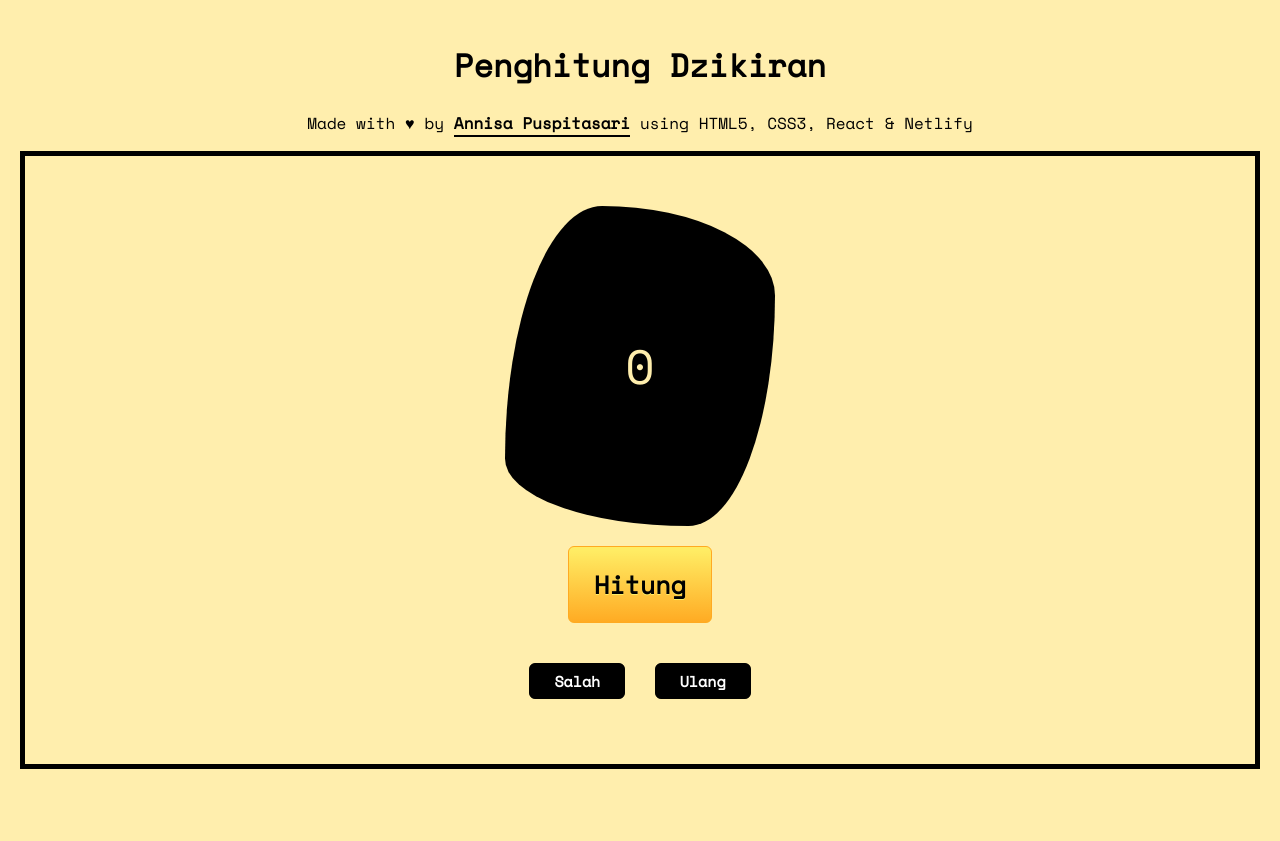
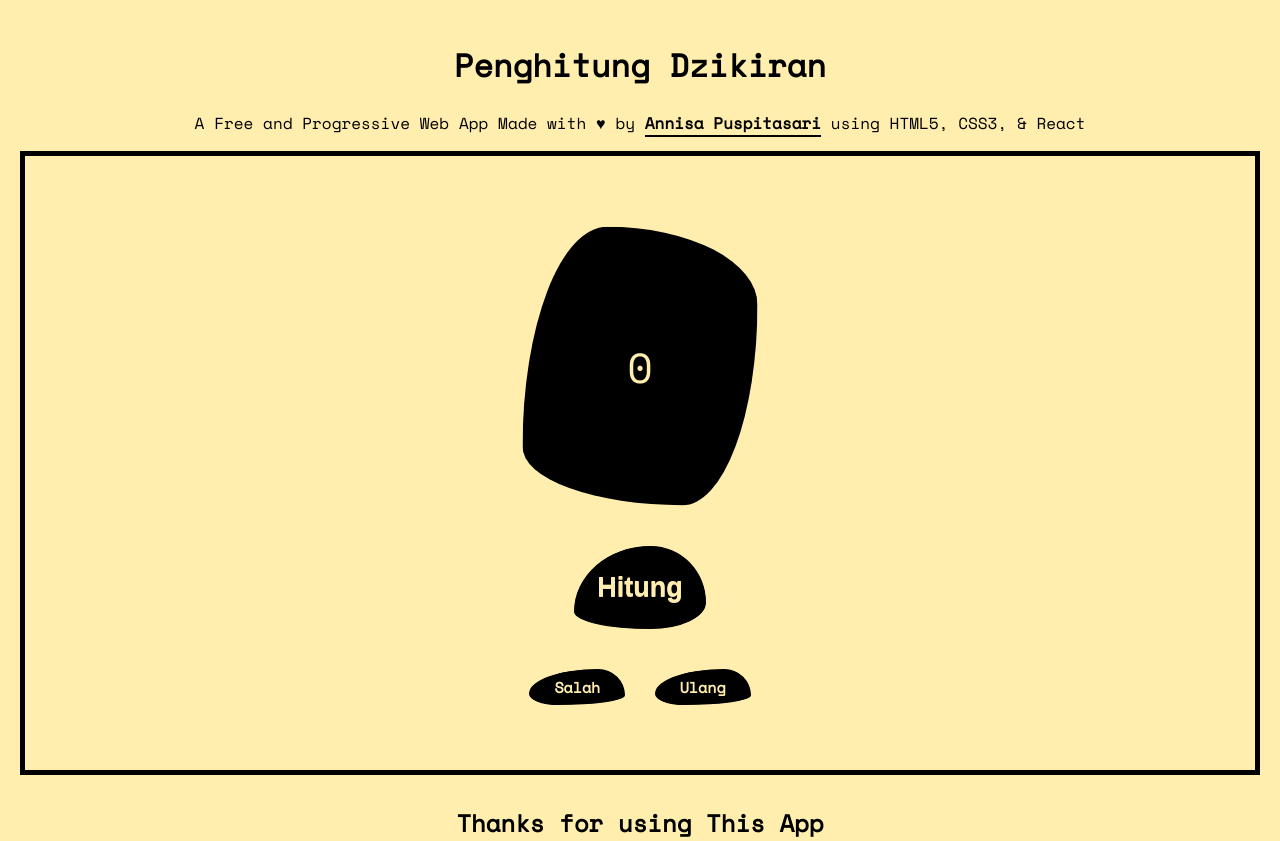
Before and after one commit to nisacodelifings/Dzikir-Counter, a React (Create React App) app: page / in a window 1280 px wide. Before the commit the page ends 800 px from the top, so only its background shows below. Built offline with nearby package versions, Linux system fonts and the light colour scheme.

Commit message:
animation

```diff
--- a/App.js
+++ b/App.js
@@ -9,10 +9,9 @@ export default function App() {
         {" "}
         <h1>Penghitung Dzikiran</h1>{" "}
         {" "}
-        <p>Made with &hearts;
-          by{" "}
+        <p>A Free and Progressive Web App Made with &hearts; by{" "}
           <a href="https://nisacodelifings.netlify.com/">Annisa Puspitasari</a>{" "}
-          using HTML5, CSS3, React & Netlify
+          using HTML5, CSS3, & React
         </p>{" "}
       </div>{" "}
       <div class="container">
@@ -28,6 +27,11 @@ export default function App() {
           </div>
         </div>
       </div>{" "}
+
+      <div class="footer">
+        {" "}
+        <h2>Thanks for using This App</h2>{" "}
+      </div>{" "}
     </main>
   );
 }
--- a/styles.css
+++ b/styles.css
@@ -8,20 +8,92 @@
   align-items: center;
   color: #ffeead;
 }
+.home {
+  -webkit-animation: heartbeat 1.5s ease-in-out infinite both;
+  animation: heartbeat 1.5s ease-in-out infinite both;
+}
+@-webkit-keyframes heartbeat {
+  from {
+    -webkit-transform: scale(1);
+    transform: scale(1);
+    -webkit-transform-origin: center center;
+    transform-origin: center center;
+    -webkit-animation-timing-function: ease-out;
+    animation-timing-function: ease-out;
+  }
+  10% {
+    -webkit-transform: scale(0.91);
+    transform: scale(0.91);
+    -webkit-animation-timing-function: ease-in;
+    animation-timing-function: ease-in;
+  }
+  17% {
+    -webkit-transform: scale(0.98);
+    transform: scale(0.98);
+    -webkit-animation-timing-function: ease-out;
+    animation-timing-function: ease-out;
+  }
+  33% {
+    -webkit-transform: scale(0.87);
+    transform: scale(0.87);
+    -webkit-animation-timing-function: ease-in;
+    animation-timing-function: ease-in;
+  }
+  45% {
+    -webkit-transform: scale(1);
+    transform: scale(1);
+    -webkit-animation-timing-function: ease-out;
+    animation-timing-function: ease-out;
+  }
+}
+@keyframes heartbeat {
+  from {
+    -webkit-transform: scale(1);
+    transform: scale(1);
+    -webkit-transform-origin: center center;
+    transform-origin: center center;
+    -webkit-animation-timing-function: ease-out;
+    animation-timing-function: ease-out;
+  }
+  10% {
+    -webkit-transform: scale(0.91);
+    transform: scale(0.91);
+    -webkit-animation-timing-function: ease-in;
+    animation-timing-function: ease-in;
+  }
+  17% {
+    -webkit-transform: scale(0.98);
+    transform: scale(0.98);
+    -webkit-animation-timing-function: ease-out;
+    animation-timing-function: ease-out;
+  }
+  33% {
+    -webkit-transform: scale(0.87);
+    transform: scale(0.87);
+    -webkit-animation-timing-function: ease-in;
+    animation-timing-function: ease-in;
+  }
+  45% {
+    -webkit-transform: scale(1);
+    transform: scale(1);
+    -webkit-animation-timing-function: ease-out;
+    animation-timing-function: ease-out;
+  }
+}
 .aksi {
   display: flex;
   flex-direction: column;
 }
 .lain > button {
-  font-family: 'Space Mono', monospace;
+  border-radius: 72% 28% 70% 30% / 69% 73% 27% 31%;
+  font-family: "Space Mono", monospace;
   box-shadow: inset 0px 1px 0px 0px #000;
   background: linear-gradient(to bottom, #000 5%, #000 100%);
   background-color: #000;
-  border-radius: 6px;
   border: 1px solid #000;
   display: inline-block;
   cursor: pointer;
-  color: #fff;
+  color: #ffeead;
   font-size: 15px;
   font-weight: bold;
   padding: 6px 24px;
@@ -34,30 +106,30 @@
 }
 .lain > button:active {
   position: relative;
-  top: 1px;
+  top: 3px;
 }
 .myButton {
-  font-family: 'Space Mono', monospace;
-  background: linear-gradient(to bottom, #ffec64 5%, #ffab23 100%);
-  background-color: #ffec64;
-  border-radius: 6px;
-  border: 1px solid #ffaa22;
+  box-shadow: inset 0px 1px 0px 0px #000;
+  background: linear-gradient(to bottom, #000 5%, #000 100%);
+  background-color: #000;
+  border: 1px solid #000;
+  border-radius: 58% 42% 42% 58% / 79% 68% 32% 21%;
   display: inline-block;
   cursor: pointer;
-  color: black;
-  font-size: 25px;
+  color: #ffeead;
+  font-family: Arial;
+  font-size: 27px;
   font-weight: bold;
-  padding: 19px 25px;
+  padding: 25px 22px;
   text-decoration: none;
-  text-shadow: 0px 1px 0px #ffee66;
+  text-shadow: 0px 1px 0px wheat;
 }
 .myButton:hover {
-  background: linear-gradient(to bottom, #ffab23 5%, #ffec64 100%);
-  background-color: #ffab23;
+  background: linear-gradient(to bottom, #000 5%, #000 100%);
 }
 .myButton:active {
   position: relative;
-  top: 1px;
+  top: 3px;
 }
 .aksi > button {
   margin: 10px;
@@ -65,19 +137,27 @@
 body {
   margin: 0;
 }
+p::selection,
+a::selection,
+div::selection {
+  background: goldenrod;
+}
 html,
 body {
   box-sizing: border-box;
   height: 100%;
   padding: 10px;
-  font-family: 'Space Mono', monospace;
+  font-family: "Space Mono", monospace;
   background-color: #ffeead;
 }
 .container > .home {
   background-color: #000;
 }
 .container {
-  margin-bottom:30px;
+  -webkit-animation: slide-in-bck-center 0.7s
+    cubic-bezier(0.25, 0.46, 0.45, 0.94) both;
+  animation: slide-in-bck-center 0.7s cubic-bezier(0.25, 0.46, 0.45, 0.94) both;
+  margin-bottom: 30px;
   padding: 50px;
   border: 5px solid #000;
   display: flex;
@@ -86,14 +166,42 @@ body {
   justify-content: center;
   flex-direction: column;
 }
+@-webkit-keyframes slide-in-bck-center {
+  0% {
+    -webkit-transform: translateZ(600px);
+    transform: translateZ(600px);
+    opacity: 0;
+  }
+  100% {
+    -webkit-transform: translateZ(0);
+    transform: translateZ(0);
+    opacity: 1;
+  }
+}
+@keyframes slide-in-bck-center {
+  0% {
+    -webkit-transform: translateZ(600px);
+    transform: translateZ(600px);
+    opacity: 0;
+  }
+  100% {
+    -webkit-transform: translateZ(0);
+    transform: translateZ(0);
+    opacity: 1;
+  }
+}
 .home {
   width: 250px;
   height: 300px;
   border-radius: 36% 64% 32% 68% / 79% 28% 72% 21%;
 }
-.header {
+.header,
+.footer {
   color: #000;
   text-align: center;
+}
+.footer {
+  margin-bottom: 20px;
 }
 a {
   text-decoration: none;
@@ -104,3 +212,33 @@ a {
 a:hover {
   background: goldenrod;
 }
+p,
+h1,
+h2 {
+  -webkit-animation: text-focus-in 1s cubic-bezier(0.55, 0.085, 0.68, 0.53) both;
+  animation: text-focus-in 1s cubic-bezier(0.55, 0.085, 0.68, 0.53) both;
+}
+@-webkit-keyframes text-focus-in {
+  0% {
+    -webkit-filter: blur(12px);
+    filter: blur(12px);
+    opacity: 0;
+  }
+  100% {
+    -webkit-filter: blur(0px);
+    filter: blur(0px);
+    opacity: 1;
+  }
+}
+@keyframes text-focus-in {
+  0% {
+    -webkit-filter: blur(12px);
+    filter: blur(12px);
+    opacity: 0;
+  }
+  100% {
+    -webkit-filter: blur(0px);
+    filter: blur(0px);
+    opacity: 1;
+  }
+}
```
